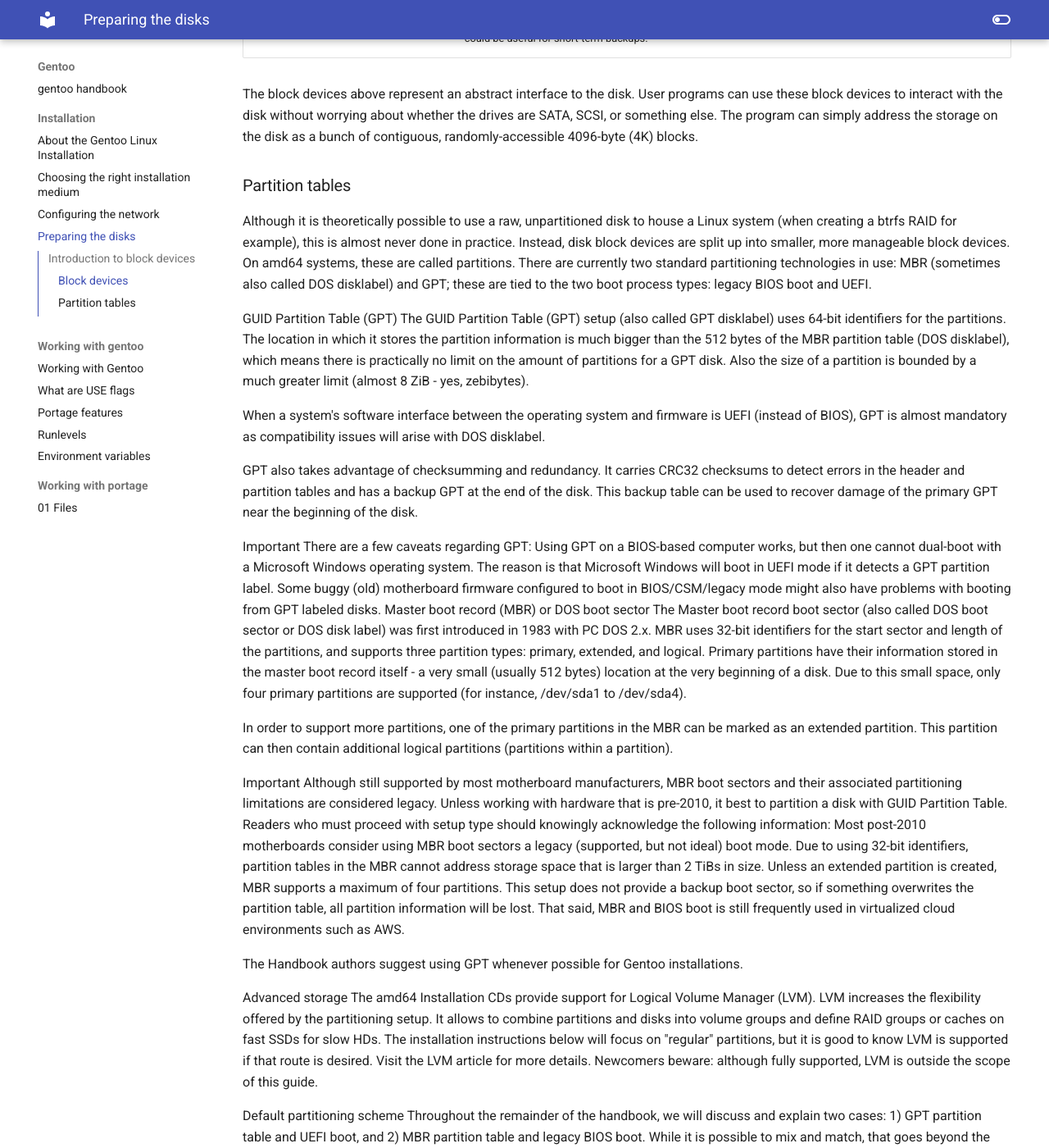
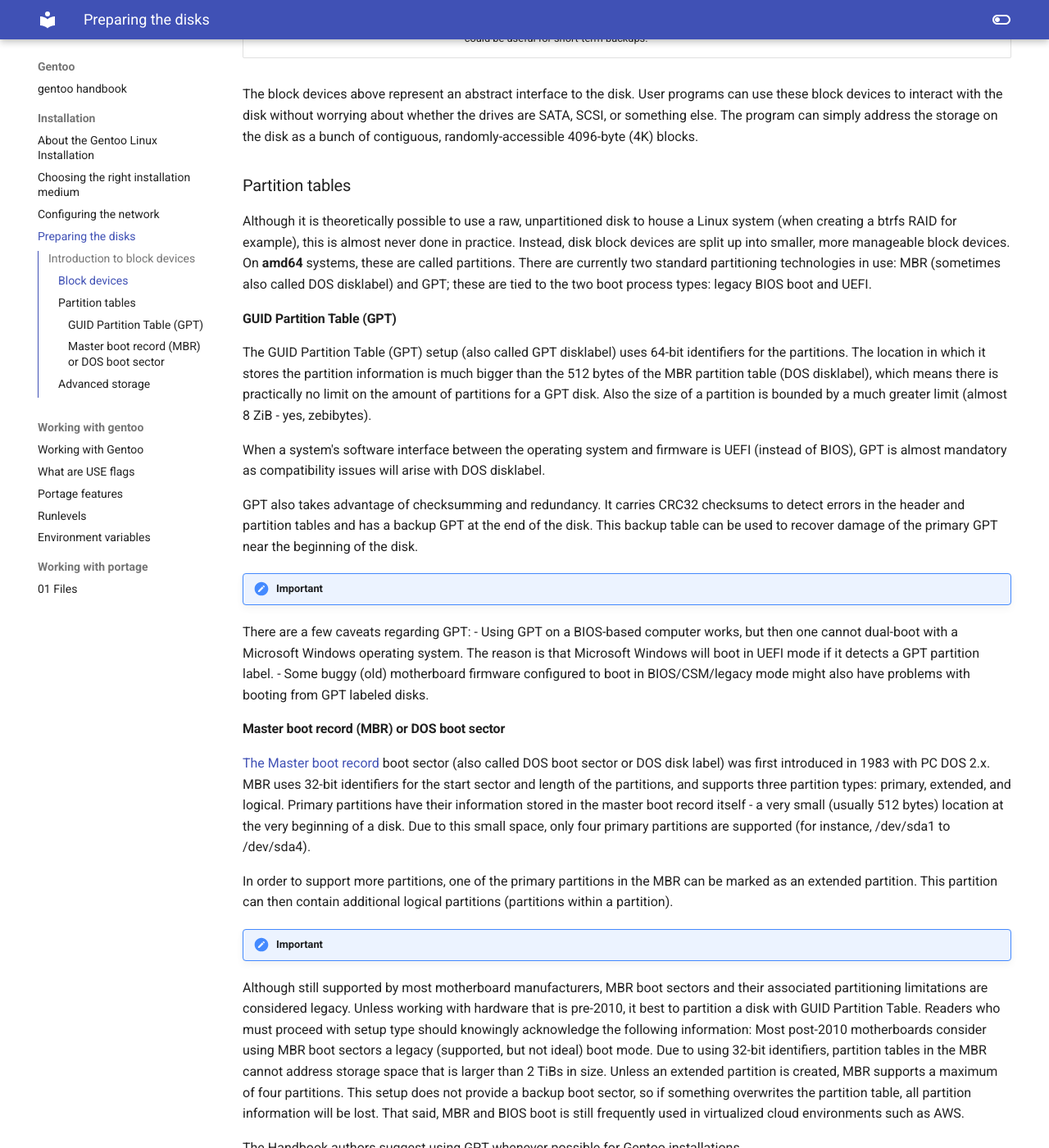
Before and after one commit to floviken/mkdocs, an MkDocs documentation site: the page built from docs/gentoo/installation/04-Preparing the disks.md, in a window 1280 px wide and 1400 px high, scrolled down 802 px. Shown: the whole window at 82% size. Built offline with MkDocs 1.6.1 and Material for MkDocs 9.7.7, drawn with Linux system fonts in a browser that asks for light colours; some of the changed lines change nothing that is shown; some of the changed text lies outside the part shown.

Commit message:
Update 04-Preparing the disks.md

```diff
--- a/docs/gentoo/installation/04-Preparing the disks.md
+++ b/docs/gentoo/installation/04-Preparing the disks.md
@@ -21,25 +21,29 @@
 
 ### Partition tables
 
-Although it is theoretically possible to use a raw, unpartitioned disk to house a Linux system (when creating a btrfs RAID for example), this is almost never done in practice. Instead, disk block devices are split up into smaller, more manageable block devices. On amd64 systems, these are called partitions. There are currently two standard partitioning technologies in use: MBR (sometimes also called DOS disklabel) and GPT; these are tied to the two boot process types: legacy BIOS boot and UEFI.
+Although it is theoretically possible to use a raw, unpartitioned disk to house a Linux system (when creating a btrfs RAID for example), this is almost never done in practice. Instead, disk block devices are split up into smaller, more manageable block devices. On **amd64** systems, these are called partitions. There are currently two standard partitioning technologies in use: MBR (sometimes also called DOS disklabel) and GPT; these are tied to the two boot process types: legacy BIOS boot and UEFI.
 
-GUID Partition Table (GPT)
+#### GUID Partition Table (GPT)
 The GUID Partition Table (GPT) setup (also called GPT disklabel) uses 64-bit identifiers for the partitions. The location in which it stores the partition information is much bigger than the 512 bytes of the MBR partition table (DOS disklabel), which means there is practically no limit on the amount of partitions for a GPT disk. Also the size of a partition is bounded by a much greater limit (almost 8 ZiB - yes, zebibytes).
 
 When a system's software interface between the operating system and firmware is UEFI (instead of BIOS), GPT is almost mandatory as compatibility issues will arise with DOS disklabel.
 
 GPT also takes advantage of checksumming and redundancy. It carries CRC32 checksums to detect errors in the header and partition tables and has a backup GPT at the end of the disk. This backup table can be used to recover damage of the primary GPT near the beginning of the disk.
 
- Important
+!!! Important
+
 There are a few caveats regarding GPT:
-Using GPT on a BIOS-based computer works, but then one cannot dual-boot with a Microsoft Windows operating system. The reason is that Microsoft Windows will boot in UEFI mode if it detects a GPT partition label.
-Some buggy (old) motherboard firmware configured to boot in BIOS/CSM/legacy mode might also have problems with booting from GPT labeled disks.
-Master boot record (MBR) or DOS boot sector
-The Master boot record boot sector (also called DOS boot sector or DOS disk label) was first introduced in 1983 with PC DOS 2.x. MBR uses 32-bit identifiers for the start sector and length of the partitions, and supports three partition types: primary, extended, and logical. Primary partitions have their information stored in the master boot record itself - a very small (usually 512 bytes) location at the very beginning of a disk. Due to this small space, only four primary partitions are supported (for instance, /dev/sda1 to /dev/sda4).
+- Using GPT on a BIOS-based computer works, but then one cannot dual-boot with a Microsoft Windows operating system. The reason is that Microsoft Windows will boot in UEFI mode if it detects a GPT partition label.
+- Some buggy (old) motherboard firmware configured to boot in BIOS/CSM/legacy mode might also have problems with booting from GPT labeled disks.
+
+#### Master boot record (MBR) or DOS boot sector
+
+[The Master boot record](https://en.wikipedia.org/wiki/Master_boot_record) boot sector (also called DOS boot sector or DOS disk label) was first introduced in 1983 with PC DOS 2.x. MBR uses 32-bit identifiers for the start sector and length of the partitions, and supports three partition types: primary, extended, and logical. Primary partitions have their information stored in the master boot record itself - a very small (usually 512 bytes) location at the very beginning of a disk. Due to this small space, only four primary partitions are supported (for instance, /dev/sda1 to /dev/sda4).
 
 In order to support more partitions, one of the primary partitions in the MBR can be marked as an extended partition. This partition can then contain additional logical partitions (partitions within a partition).
 
- Important
+!!! Important
+
 Although still supported by most motherboard manufacturers, MBR boot sectors and their associated partitioning limitations are considered legacy. Unless working with hardware that is pre-2010, it best to partition a disk with GUID Partition Table. Readers who must proceed with setup type should knowingly acknowledge the following information:
 Most post-2010 motherboards consider using MBR boot sectors a legacy (supported, but not ideal) boot mode.
 Due to using 32-bit identifiers, partition tables in the MBR cannot address storage space that is larger than 2 TiBs in size.
@@ -49,7 +53,8 @@
 
 The Handbook authors suggest using GPT whenever possible for Gentoo installations.
 
-Advanced storage
+### Advanced storage
+
 The amd64 Installation CDs provide support for Logical Volume Manager (LVM). LVM increases the flexibility offered by the partitioning setup. It allows to combine partitions and disks into volume groups and define RAID groups or caches on fast SSDs for slow HDs. The installation instructions below will focus on "regular" partitions, but it is good to know LVM is supported if that route is desired. Visit the LVM article for more details. Newcomers beware: although fully supported, LVM is outside the scope of this guide.
 
 Default partitioning scheme
```
